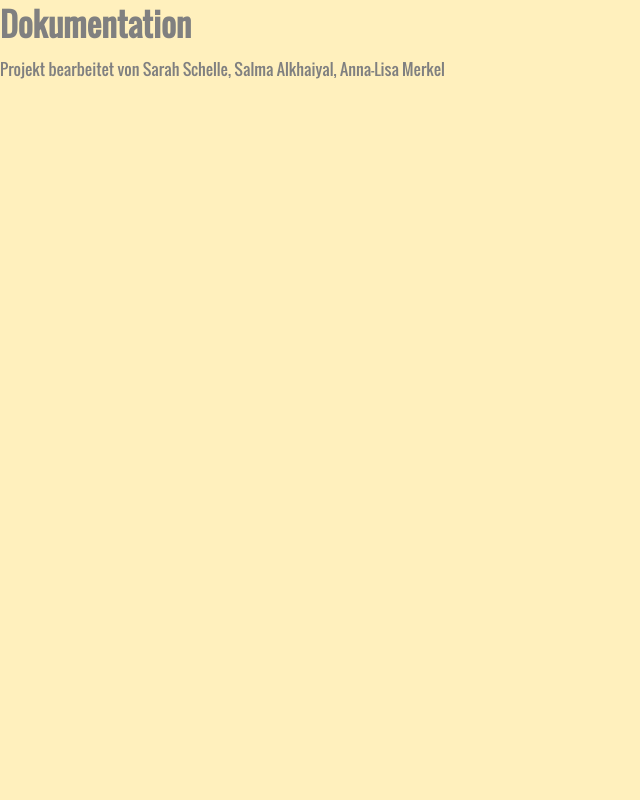
After one commit to anna-lisa1404/FruitsForFriends, a PHP site: page /documentation/documentation.html in a window 1280 px wide. The commit adds this page. Shown: the whole page, without its empty margins (0-640 px from the left). Run offline with PHP 8.4, Linux system fonts and the light colour scheme.

Commit message:
begin documentaion

```diff
--- a/Projekt_FruitsForFriends/assets/styles/style.css
+++ b/Projekt_FruitsForFriends/assets/styles/style.css
@@ -413,6 +413,7 @@ footer a:hover {
     border-radius: 5px;
     padding: 2%;
     width: 40%;
+    height: 500px;
     margin-right: 10%;
 }
 
@@ -450,6 +451,9 @@ footer a:hover {
     .product-details-wrapper img {
         width: 250px;
         height: 250px;
+    }
+    .product-description {
+        height: unset;
     }
     .product-details-picture,
     .product-description {
--- a/Projekt_FruitsForFriends/controllers/pagesController.php
+++ b/Projekt_FruitsForFriends/controllers/pagesController.php
@@ -10,7 +10,7 @@ class PagesController extends Controller
         header('Location: index.php?c=pages&a=index');
     }
 
-	// nothing todo in these actions, they only load static pages
+	// nothing todo in these actions, they simply load the pages
     public function actionStartpage() {}
 
     public function actionSmoothiemaker() {}
--- a/Projekt_FruitsForFriends/core/model.class.php
+++ b/Projekt_FruitsForFriends/core/model.class.php
@@ -122,11 +122,6 @@ abstract class Model
         return null;
     }
 
-    public function getAllProducts() {
-
-    }
-
-
     public function insert()
     {
         // TODO: Implement insert
--- /dev/null
+++ b/Projekt_FruitsForFriends/documentation/documentation.html
@@ -0,0 +1,20 @@
+<DOCTYPE html>
+    <html>
+
+    <head>
+        <meta charset="utf-8">
+        <meta name="viewport" content="width=device-width, initial-scale=1.0">
+        <link rel="stylesheet" href="assets/styles/style.css" type="text/css">
+        <title>Fruits for Friends Dokumentation</title>
+    </head>
+
+    <body>
+        <div class="documentation">
+            <h1>Dokumentation</h1>
+            <p>
+                Projekt bearbeitet von Sarah Schelle, Salma Alkhaiyal, Anna-Lisa Merkel
+            </p>
+            <br>
+    </body>
+
+    </html>
```
